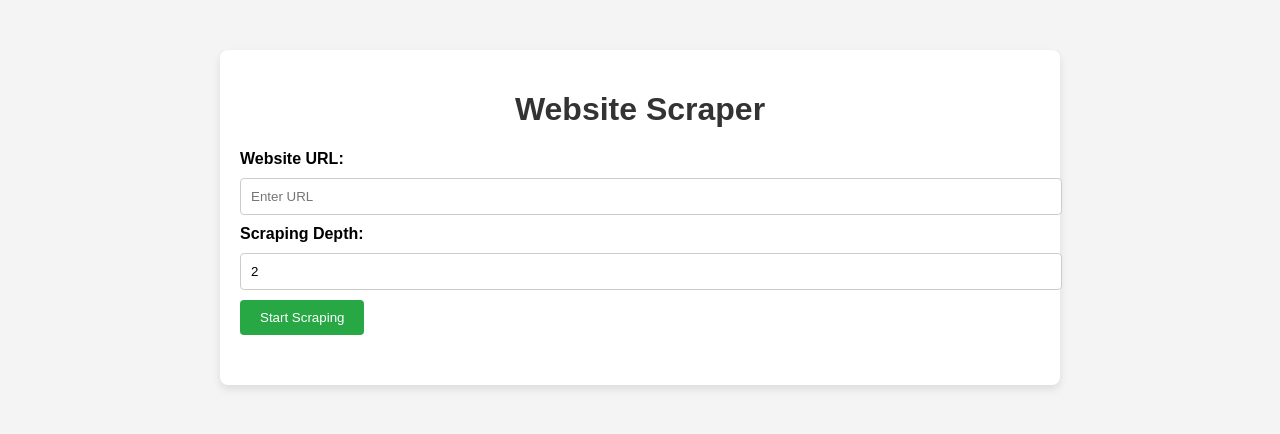
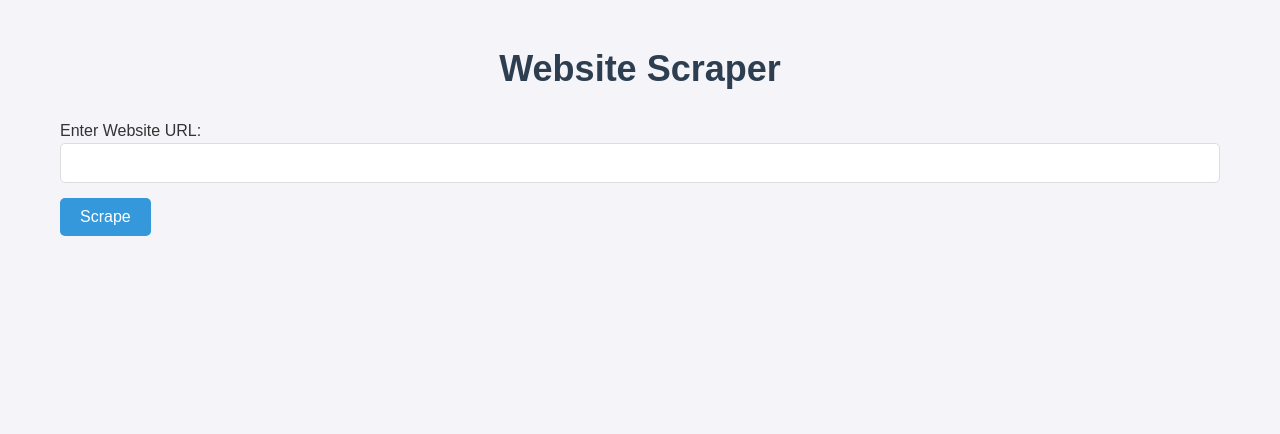
Before and after one commit to Sharadgup/scrap-webiste, a Flask app: page / in a window 1280 px wide. Shown: the top 434 px of the page. Run offline with Flask 3, Linux system fonts and the light colour scheme.

Commit message:
message inital

```diff
--- a/test-project/app.py
+++ b/test-project/app.py
@@ -1,110 +1,33 @@
-from flask import Flask, render_template, request, jsonify
-import requests
-from bs4 import BeautifulSoup
-from urllib.parse import urljoin, urlparse
-import re
+from flask import Flask, render_template, request, jsonify, send_file
+from scraper import scrape_website  # Import your scraper logic
 
 app = Flask(__name__)
 
-# Headers for requests
-HEADERS = {
-    "User-Agent": "Mozilla/5.0 (Windows NT 10.0; Win64; x64) AppleWebKit/537.36 (KHTML, like Gecko) Chrome/91.0.4472.124 Safari/537.36"
-}
-
-# Function to fetch webpage content
-def fetch_page(url):
-    try:
-        response = requests.get(url, headers=HEADERS, timeout=10)
-        response.raise_for_status()  # Check if request was successful
-        return response.text
-    except requests.exceptions.RequestException as e:
-        return f"Error fetching {url}: {e}"
-
-# Function to extract links from a webpage
-def extract_links(html, base_url):
-    soup = BeautifulSoup(html, "html.parser")
-    links = set()
-    for a_tag in soup.find_all("a", href=True):
-        href = a_tag['href']
-        full_url = urljoin(base_url, href)
-        if urlparse(full_url).netloc == urlparse(base_url).netloc:  # Ensure same domain
-            links.add(full_url)
-    return links
-
-# Function to extract structured data from the webpage
-def extract_data(html):
-    soup = BeautifulSoup(html, "html.parser")
-    data = {}
-
-    # Extract title and meta description with fallback handling
-    title = soup.title.string if soup.title else None
-    meta_desc = soup.find("meta", attrs={"name": "description"}) or soup.find("meta", attrs={"property": "og:description"})
-
-    data['title'] = title if title else "No Title Found"
-    data['description'] = meta_desc["content"] if meta_desc else "No Description Found"
-
-    # Extract visible text
-    data['text'] = " ".join(soup.stripped_strings)
-
-    # Detect APIs or database mentions in the text
-    api_patterns = re.findall(r'https?://[^\s"]+', data['text'])
-    data['apis'] = api_patterns if api_patterns else []
-
-    # Detect potential client mentions
-    data['clients'] = re.findall(r'client[s]?\s?:\s?[\w, ]+', data['text'], re.IGNORECASE)
-    data['clients'] = data['clients'] if data['clients'] else []
-
-    return data
-
-# Recursive scraper with improved error handling and better logging
-def deep_scrape(url, max_depth=2, visited=None, results=None):
-    if visited is None:
-        visited = set()
-    if results is None:
-        results = []
-    if max_depth == 0 or url in visited:
-        return results
-
-    visited.add(url)
-    html = fetch_page(url)
-
-    # Log the fetched HTML for debugging
-    if html.startswith("Error"):
-        results.append({url: html})  # Log the error message
-        return results
-
-    data = extract_data(html)
-    results.append({url: data})
-
-    links = extract_links(html, url)
-    for link in links:
-        # Recursive call to scrape further links
-        deep_scrape(link, max_depth - 1, visited, results)
-
-    return results
-
-# Flask route to render the index page
 @app.route('/')
-def index():
+def home():
     return render_template('index.html')
 
-# Flask route to handle scraping requests (Accept both GET and POST)
-@app.route('/scrape', methods=['GET', 'POST'])
+@app.route('/scrape', methods=['POST'])
 def scrape():
-    if request.method == 'POST':
-        website_url = request.form.get('website_url')
-        depth = int(request.form.get('depth'))
+    website_url = request.form['website_url']
+    data = scrape_website(website_url)  # This function scrapes the data
 
-        if not website_url:
-            return jsonify({"error": "Please enter a website URL."})
+    # Return the scraped data in JSON format
+    return jsonify(data)
 
-        # Scrape the website
-        results = deep_scrape(website_url, max_depth=depth)
+@app.route('/download_json', methods=['POST'])
+def download_json():
+    website_url = request.form['website_url']
+    data = scrape_website(website_url)
 
-        # Render the results in a template
-        return render_template('results.html', results=results)
+    # Save the data to a JSON file
+    import json
+    filename = 'scraped_data.json'
+    with open(filename, 'w') as f:
+        json.dump(data, f, indent=4)
 
-    return jsonify({"error": "Method Not Allowed. Use POST to submit data."})
+    return send_file(filename, as_attachment=True)
+
 
 if __name__ == '__main__':
     app.run(debug=True)
--- a/test-project/static/style.css
+++ b/test-project/static/style.css
@@ -1,78 +1,101 @@
-body {
-    font-family: Arial, sans-serif;
-    background-color: #f4f4f4;
+/* General Reset */
+* {
     margin: 0;
     padding: 0;
+    box-sizing: border-box;
 }
 
+/* Body and Background */
+body {
+    font-family: 'Arial', sans-serif;
+    background-color: #f4f4f9;
+    color: #333;
+    padding: 20px;
+    line-height: 1.6;
+}
+
+/* Page Container */
 .container {
-    max-width: 800px;
-    margin: 50px auto;
-    background-color: #fff;
+    max-width: 1200px;
+    margin: 0 auto;
     padding: 20px;
-    border-radius: 8px;
-    box-shadow: 0 4px 8px rgba(0, 0, 0, 0.1);
+}
+
+/* Heading Styles */
+h1, h2 {
+    text-align: center;
+    color: #2c3e50;
+    margin-bottom: 20px;
 }
 
 h1 {
-    text-align: center;
-    color: #333;
+    font-size: 36px;
 }
 
-form {
-    margin-bottom: 30px;
+h2 {
+    font-size: 28px;
 }
 
-label {
-    display: block;
-    margin-bottom: 10px;
-    font-weight: bold;
-}
-
-input[type="text"], input[type="number"] {
+/* Form and Input Styling */
+input[type="text"] {
+    padding: 10px;
+    border: 1px solid #ddd;
+    border-radius: 5px;
     width: 100%;
-    padding: 10px;
-    margin-bottom: 10px;
-    border: 1px solid #ccc;
-    border-radius: 4px;
+    font-size: 16px;
+    margin-bottom: 15px;
 }
 
 button {
+    background-color: #3498db;
+    color: white;
     padding: 10px 20px;
-    background-color: #28a745;
-    color: #fff;
     border: none;
-    border-radius: 4px;
+    border-radius: 5px;
     cursor: pointer;
+    font-size: 16px;
+    transition: background-color 0.3s;
 }
 
 button:hover {
-    background-color: #218838;
+    background-color: #2980b9;
 }
 
-.results {
-    margin-top: 30px;
+button:focus {
+    outline: none;
 }
 
-.result-item {
-    margin-bottom: 20px;
-    padding: 15px;
-    background-color: #f9f9f9;
+/* JSON Output */
+#json-output {
+    background-color: #fff;
+    padding: 20px;
+    border-radius: 5px;
     border: 1px solid #ddd;
-    border-radius: 4px;
+    white-space: pre-wrap;
+    word-wrap: break-word;
+    font-family: monospace;
+    margin-top: 20px;
 }
 
-.result-item h2 {
-    margin-top: 0;
+/* Responsive Design */
+@media screen and (max-width: 768px) {
+    .container {
+        padding: 10px;
+    }
+
+    h1 {
+        font-size: 28px;
+    }
+
+    h2 {
+        font-size: 22px;
+    }
+
+    input[type="text"] {
+        font-size: 14px;
+    }
+
+    button {
+        font-size: 14px;
+    }
 }
-
-a {
-    display: block;
-    margin-top: 20px;
-    color: #007bff;
-    text-decoration: none;
-}
-
-a:hover {
-    text-decoration: underline;
-}
--- a/test-project/templates/index.html
+++ b/test-project/templates/index.html
@@ -3,21 +3,56 @@
 <head>
     <meta charset="UTF-8">
     <meta name="viewport" content="width=device-width, initial-scale=1.0">
-    <title>Website Scraper</title>
-    <link rel="stylesheet" href="{{ url_for('static', filename='style.css') }}">
+    <title>Dynamic Web Scraper</title>
+    <link rel="stylesheet" href="static/style.css"> <!-- Link to your external CSS -->
 </head>
 <body>
     <div class="container">
         <h1>Website Scraper</h1>
-        <form action="/scrape" method="POST">
-            <label for="website_url">Website URL:</label>
-            <input type="text" id="website_url" name="website_url" placeholder="Enter URL" required><br>
 
-            <label for="depth">Scraping Depth:</label>
-            <input type="number" id="depth" name="depth" min="1" max="5" value="2" required><br>
+        <form action="/scrape" method="POST" id="scrape-form">
+            <label for="website_url">Enter Website URL:</label>
+            <input type="text" id="website_url" name="website_url" required>
+            <button type="submit">Scrape</button>
+        </form>
 
-            <button type="submit">Start Scraping</button>
-        </form>
+        <div id="scraped-data" style="display:none;">
+            <h2>Scraped Data</h2>
+            <pre id="json-output"></pre>
+            <button id="download-json">Download JSON</button>
+        </div>
     </div>
+
+    <script>
+        // Handling form submission and displaying data in JSON format
+        document.getElementById('scrape-form').addEventListener('submit', function(event) {
+            event.preventDefault();
+            const websiteUrl = document.getElementById('website_url').value;
+
+            fetch('/scrape', {
+                method: 'POST',
+                headers: {
+                    'Content-Type': 'application/x-www-form-urlencoded',
+                },
+                body: `website_url=${websiteUrl}`,
+            })
+            .then(response => response.json())
+            .then(data => {
+                // Show scraped data as JSON
+                document.getElementById('scraped-data').style.display = 'block';
+                document.getElementById('json-output').textContent = JSON.stringify(data, null, 4);
+
+                // Enable download button
+                document.getElementById('download-json').addEventListener('click', function() {
+                    const blob = new Blob([JSON.stringify(data, null, 4)], { type: 'application/json' });
+                    const link = document.createElement('a');
+                    link.href = URL.createObjectURL(blob);
+                    link.download = 'scraped_data.json';
+                    link.click();
+                });
+            })
+            .catch(error => console.error('Error:', error));
+        });
+    </script>
 </body>
 </html>
```
Also changed, not shown: test-project/scraper.py (added, +24 -0 lines), test-project/templates/results.html (+20 -16 lines).
